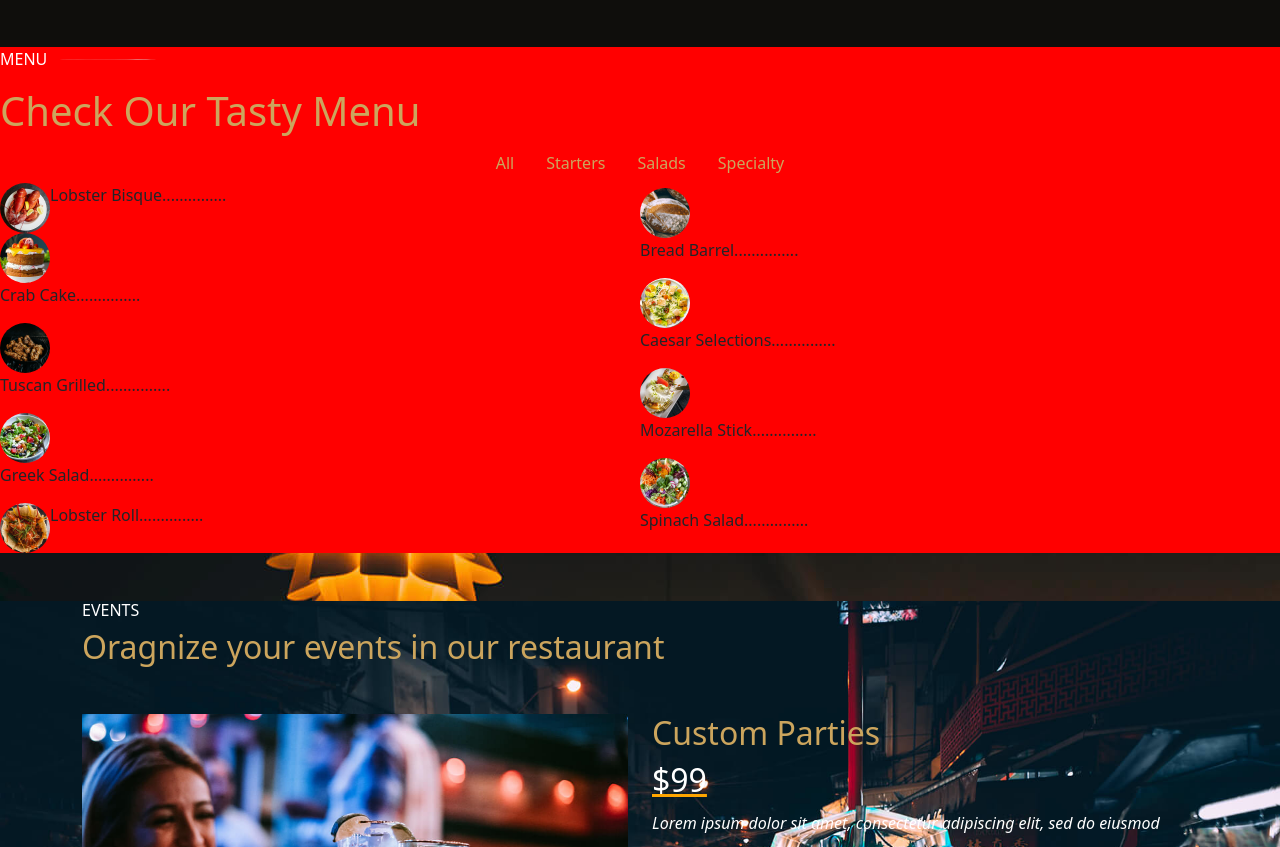
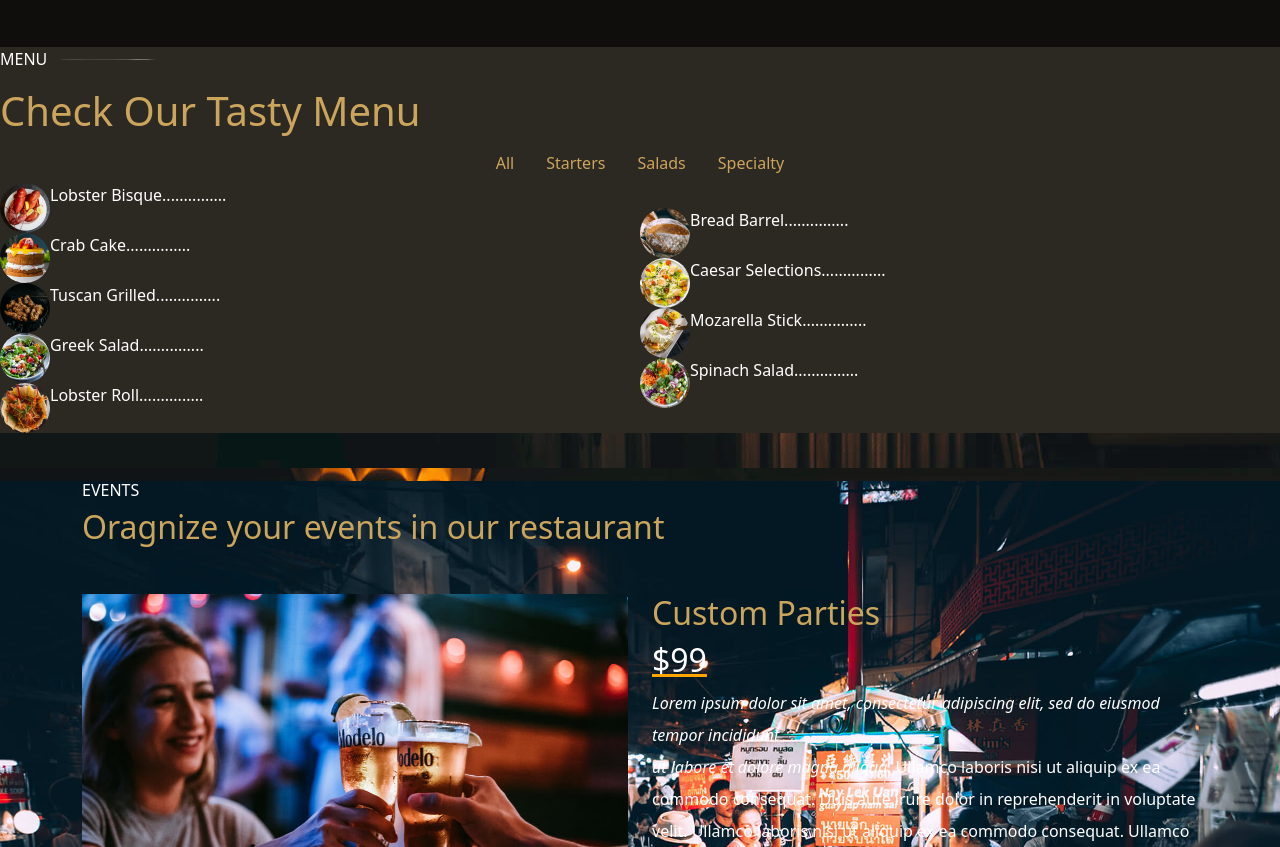
Before and after one commit to Silca93/ERIC_CBIENBON2, a website: page index.html in a window 1280 px wide. Shown: the part 1496-2343 px from the top of the page. Drawn offline with nearby package versions, Linux system fonts and the light colour scheme.

Commit message:
last modifs menu 09-12

```diff
--- a/index.html
+++ b/index.html
@@ -165,7 +165,7 @@
           <a class="nav-link text-orange" href="#">Salads</a>
         </li>
         <li class="nav-item">
-          <a class="nav-link text-orange" aria-disabled="true">Specialty</a>
+          <a class="nav-link text-orange" href="#" >Specialty</a>
         </li>
       </ul>
 
@@ -173,45 +173,46 @@
       <div class="sec2bot">
         <div class="sec2botleft">
           <div class="Lobster">
-            <img src="./public/assets/CBIENBON/img/menu/lobster-bisque.jpg" class="rounded-circle"  width="50px" height="50px" alt="Lobster Image">
-            <p>Lobster Bisque...............</p>
+            <img src="./public/assets/CBIENBON/img/menu/lobster-bisque.jpg" class="rounded-circle" width="50px" height="50px" alt="Lobster Image">
+            <p class="text-white">Lobster Bisque...............</p>
           </div>
           <div class="Crab">
-            <img src="./public/assets/CBIENBON/img/menu/cake.jpg" width="50px" height="50px" class="rounded-circle"  alt="Crab Image">
-            <p>Crab Cake...............</p>
+            <img src="./public/assets/CBIENBON/img/menu/cake.jpg" width="50px" height="50px" class="rounded-circle" alt="Crab Image">
+            <p class="text-white">Crab Cake...............</p>
           </div>
           <div class="Tuscan">
             <img src="./public/assets/CBIENBON/img/menu/tuscan-grilled.jpg" width="50px" height="50px" class="rounded-circle" alt="Tuscan Image">
-            <p>Tuscan Grilled...............</p>
+            <p class="text-white">Tuscan Grilled...............</p>
           </div>
           <div class="Greek">
             <img src="./public/assets/CBIENBON/img/menu/greek-salad.jpg" width="50px" height="50px" class="rounded-circle" alt="Greek Salad Image">
-            <p>Greek Salad...............</p>
+            <p class="text-white">Greek Salad...............</p>
           </div>
           <div class="Lobster">
             <img src="./public/assets/CBIENBON/img/menu/lobster-roll.jpg" width="50px" height="50px" class="rounded-circle" alt="Lobster Roll Image">
-            <p>Lobster Roll...............</p>
+            <p class="text-white">Lobster Roll...............</p>
           </div>
         </div>
         <div class="sec2botright">
           <div class="Bread">
             <img src="./public/assets/CBIENBON/img/menu/bread-barrel.jpg" width="50px" height="50px" class="rounded-circle" alt="Bread Image">
-            <p>Bread Barrel...............</p>
+            <p class="text-white">Bread Barrel...............</p>
           </div>
           <div class="Caesar">
             <img src="./public/assets/CBIENBON/img/menu/caesar.jpg" width="50px" height="50px" class="rounded-circle" alt="Caesar Salad Image">
-            <p>Caesar Selections...............</p>
+            <p class="text-white">Caesar Selections...............</p>
           </div>
           <div class="Mozarella">
             <img src="./public/assets/CBIENBON/img/menu/mozzarella.jpg" width="50px" height="50px" class="rounded-circle" alt="Mozarella Stick Image">
-            <p>Mozarella Stick...............</p>
+            <p class="text-white">Mozarella Stick...............</p>
           </div>
           <div class="Spinach">
             <img src="./public/assets/CBIENBON/img/menu/spinach-salad.jpg" width="50px" height="50px" class="rounded-circle" alt="Spinach Salad Image">
-            <p>Spinach Salad...............</p>
+            <p class="text-white">Spinach Salad...............</p>
           </div>
         </div>
       </div>
+
 
 
 
--- a/src/sass/modules/_main.sass
+++ b/src/sass/modules/_main.sass
@@ -187,7 +187,7 @@ main
 
 
 .sec2
-    background-color: red
+    background-color: rgb(44, 40, 34)
 
     .sec2top
         .linegray
@@ -214,6 +214,13 @@ main
             width: 50%
             .Lobster
                 display: flex
+            .Crab
+                display: flex
+            .Tuscan
+                display: flex
+            .Greek
+                display: flex
+
 
 
 
@@ -224,6 +231,15 @@ main
             justify-content: center
             align-items: start
             width: 50%
+
+            .Bread
+                display: flex
+            .Caesar
+                display: flex
+            .Mozarella
+                display: flex
+            .Spinach
+                display: flex
 
 
 
```
Also changed, not shown: public/css/app.css, 1 other file.
